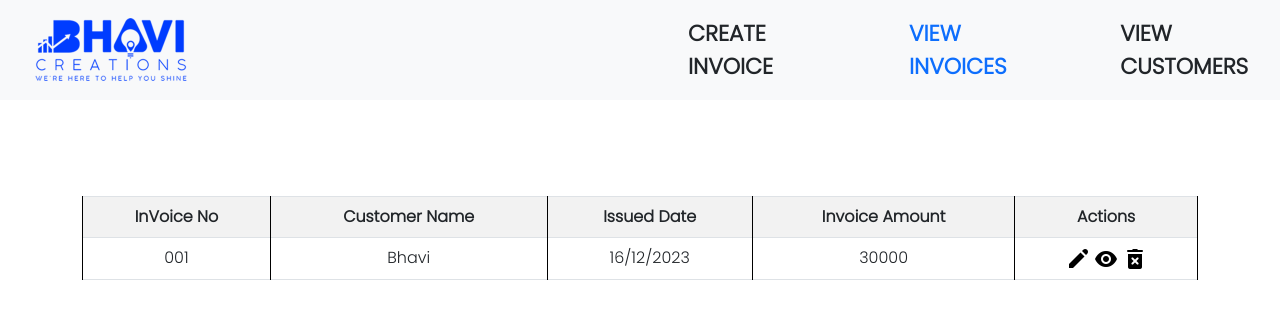
After one commit to bhavi-creations/invoice-generator, a PHP site: page /viewinvoices.html in a window 1280 px wide. The commit adds this page. Shown: the top 319 px of the page. Run offline with PHP 8.4, Linux system fonts and the light colour scheme; some libraries are stand-ins or nearby versions.

Commit message:
changes done

```diff
--- a/img/style.css
+++ b/img/style.css
@@ -1,4 +1,4 @@
-@import url('https://fonts.googleapis.com/css2?family=Poppins:wght@300&display=swap');
+  @import url('https://fonts.googleapis.com/css2?family=Poppins:wght@300&display=swap');
   @import url('https://fonts.googleapis.com/css2?family=Inter:wght@600&display=swap');
 
 *{
@@ -9,7 +9,7 @@
 
 h6{
 
-    color: var(--Gray-600, #7591c8);
+    color: var(--Gray-600, #5E6470);
     font-family: Poppins;
     font-size: 19px;
     font-style: normal;
@@ -151,4 +151,25 @@ th {
 }
 
 
+@media (max-width: 767px) {
+    /* Styles for small devices (up to 767px) */
+    .googlepay {
+        padding: 10px; /* Adjust padding for smaller screens */
+    }
+}
+
+@media (min-width: 768px) and (max-width: 991px) {
+    /* Styles for medium devices (768px to 991px) */
+    .googlepay {
+        padding: 15px; /* Adjust padding for medium screens */
+    }
+}
 /* FORM */
+
+.viewinvoicetable th {
+    text-align: center;
+}
+
+.viewinvoicetable td {
+    text-align: center;
+}
--- /dev/null
+++ b/viewinvoices.html
@@ -0,0 +1,117 @@
+<!DOCTYPE html>
+<html lang="en">
+<head>
+  <meta charset="UTF-8">
+  <meta name="viewport" content="width=device-width, initial-scale=1.0">
+  <title>BHAVIINVOICE</title>
+
+   <!-- BOOTSTRAP PLUGIN -->
+
+   <link href="https://cdn.jsdelivr.net/npm/bootstrap@5.0.2/dist/css/bootstrap.min.css" rel="stylesheet" integrity="sha384-EVSTQN3/azprG1Anm3QDgpJLIm9Nao0Yz1ztcQTwFspd3yD65VohhpuuCOmLASjC" crossorigin="anonymous">
+   <script src="https://cdn.jsdelivr.net/npm/bootstrap@5.0.2/dist/js/bootstrap.bundle.min.js" integrity="sha384-MrcW6ZMFYlzcLA8Nl+NtUVF0sA7MsXsP1UyJoMp4YLEuNSfAP+JcXn/tWtIaxVXM" crossorigin="anonymous"></script>
+
+
+<!-- jQuery -->
+
+
+    <script src="https://code.jquery.com/jquery-3.6.0.min.js" integrity="sha256-/xUj+3OJU5yExlq6GSYGSHk7tPXikynS7ogEvDej/m4=" crossorigin="anonymous"></script>
+
+    <script src="https://cdnjs.cloudflare.com/ajax/libs/popper.js/1.12.9/umd/popper.min.js" integrity="sha384-ApNbgh9B+Y1QKtv3Rn7W3mgPxhU9K/ScQsAP7hUibX39j7fakFPskvXusvfa0b4Q" crossorigin="anonymous"></script>
+
+    <script src="https://code.jquery.com/ui/1.13.0-rc.3/jquery-ui.min.js" integrity="sha256-R6eRO29lbCyPGfninb/kjIXeRjMOqY3VWPVk6gMhREk=" crossorigin="anonymous"></script>
+
+<!-- ADDING STYLE SHEET  -->
+   <link rel="stylesheet" href="img/style.css">
+
+
+</head>
+<body>
+
+    <!--  LARGE SCREEN NAVBAR  -->
+    <header>
+
+      <nav class="navbar navbar-expand-lg navbar-light bg-light d-none d-lg-block">
+        <div class="container-fluid">
+            <a class="navbar-brand" href="#"><img src="img/Bhavi-Logo-2.png" alt="" height="50%" width="50%"></a>
+            <button class="navbar-toggler" type="button" data-bs-toggle="collapse" data-bs-target="#navbarNav" aria-controls="navbarNav" aria-expanded="false" aria-label="Toggle navigation">
+                <span class="navbar-toggler-icon"></span>
+            </button>
+            <div class="collapse navbar-collapse mr-auto" id="navbarNav">
+                <ul class="navbar-nav navbarleft">
+                    <li class="nav-item">
+                        <a class="nav-link active text-dark pe-5 me-5" aria-current="page" href="index.html">CREATE INVOICE</a>
+                    </li>
+                    <li class="nav-item">
+                        <a class="nav-link text-primary pe-5" href="viewinvoices.html">VIEW INVOICES</a>
+                    </li>
+                    <li class="nav-item">
+                        <a class="nav-link text-dark ps-5" href="viewcustomers.html">VIEW CUSTOMERS</a>
+                    </li>
+                </ul>
+            </div>
+        </div>
+    </nav>
+
+    <!-- SMALL SCREEN AND MEDIUM SCREEN  NAVBAR -->
+
+    <nav class="navbar navbar-expand-lg navbar-light bg-light d-block d-lg-none ">
+      <div class="container-fluid">
+        <div class="navbar-header">
+          <!-- <a class="navbar-brand" href="#"><img src="img/Bhavi-Logo-2.png" alt="" height="50%" width="50%"></a> -->
+          <a class="navbar-brand" href="#">Navbar</a>
+        </div>
+        <button class="navbar-toggler" type="button" data-bs-toggle="collapse" data-bs-target="#navbarNav" aria-controls="navbarNav" aria-expanded="false" aria-label="Toggle navigation">
+          <span class="navbar-toggler-icon"></span>
+        </button>
+        <div class="collapse navbar-collapse" id="navbarNav">
+          <ul class="navbar-nav ml-auto">
+            <li class="nav-item">
+              <a class="nav-link active" aria-current="page" href="index.html">CREATE INVOICE</a>
+
+            </li>
+            <li class="nav-item">
+              <a class="nav-link" href="viewinvoices.html">VIEW INVOICES</a>
+            </li>
+            <li class="nav-item">
+              <a class="nav-link" href="viewcustomers.html">VIEW CUSTOMERS</a>
+            </li>
+          </ul>
+        </div>
+      </div>
+    </nav>
+
+    </header>
+
+    <div class="container pt-5 mt-5"   >
+        <div class="table-responsive" >
+            <table class="table table-bordered viewinvoicetable" >
+                <thead>
+                    <tr style=" background-color: #f2f2f2;">
+                        <th class="text-center"> InVoice No</th>
+                        <th> Customer Name </th>
+                        <th> Issued Date  </th>
+                        <th> Invoice Amount </th>
+                        <th> Actions </th>
+                    </tr>
+                </thead>
+                <tbody id="product_tbody  viewinvoicetable">
+                    <tr>
+                        <td>001</td>
+                        <td>Bhavi</td>
+                        <td>16/12/2023</td>
+                        <td>30000</td>
+                        <td> <img src="img/icons8-pencil-24.png" alt="">  <img src="img/icons8-view-24.png" alt="">  <img src="img/icons8-delete-24.png" alt=""></td>
+                    </tr>
+                    <!-- Add more rows as needed -->
+                </tbody>
+            </table>
+            </div>
+    </div>
+
+
+
+
+
+
+</body>
+</html>
```
Also changed, not shown: bhavidb.php (added, +12 -0 lines), formprocess.php (added, +45 -0 lines), invoice.php (+25 -25 lines), viewcustomers.html (added, +117 -0 lines), img/icons8-delete-24.png (added), img/icons8-pencil-24.png (added), img/icons8-view-24.png (added).
